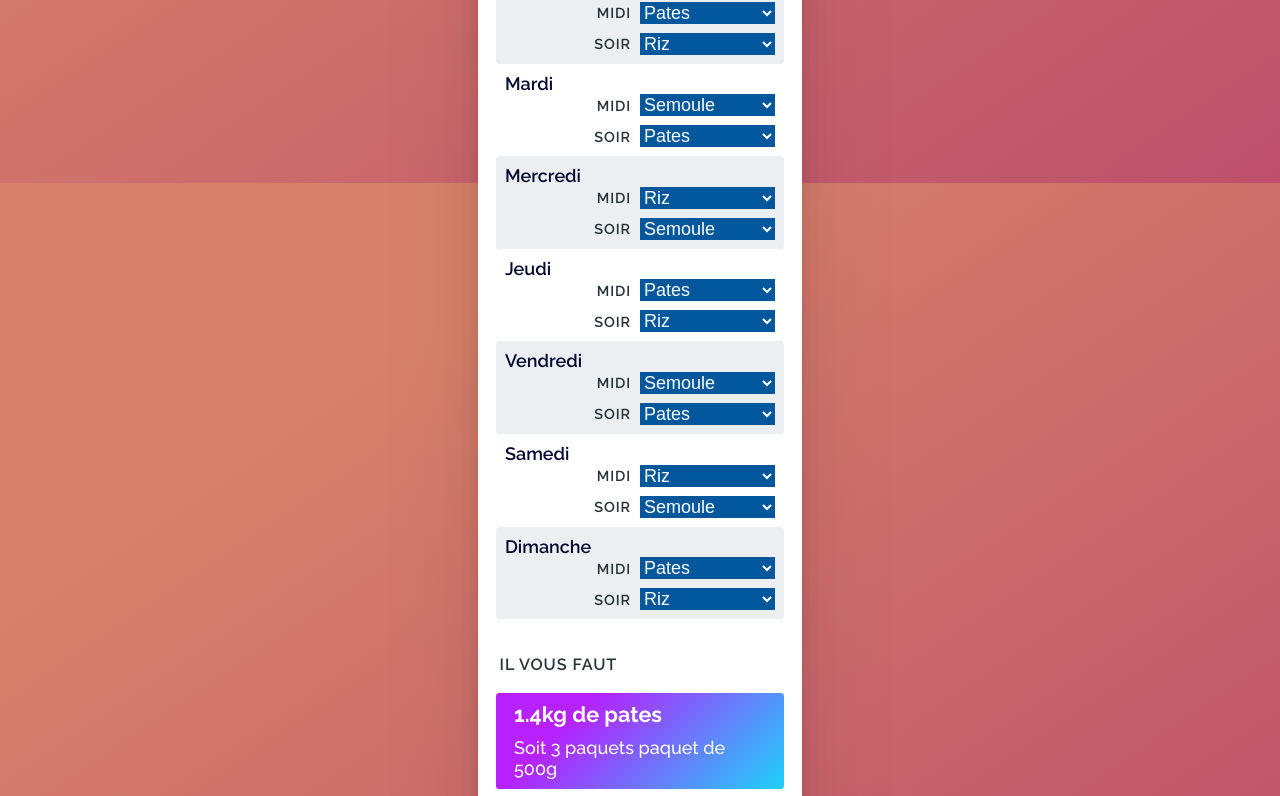
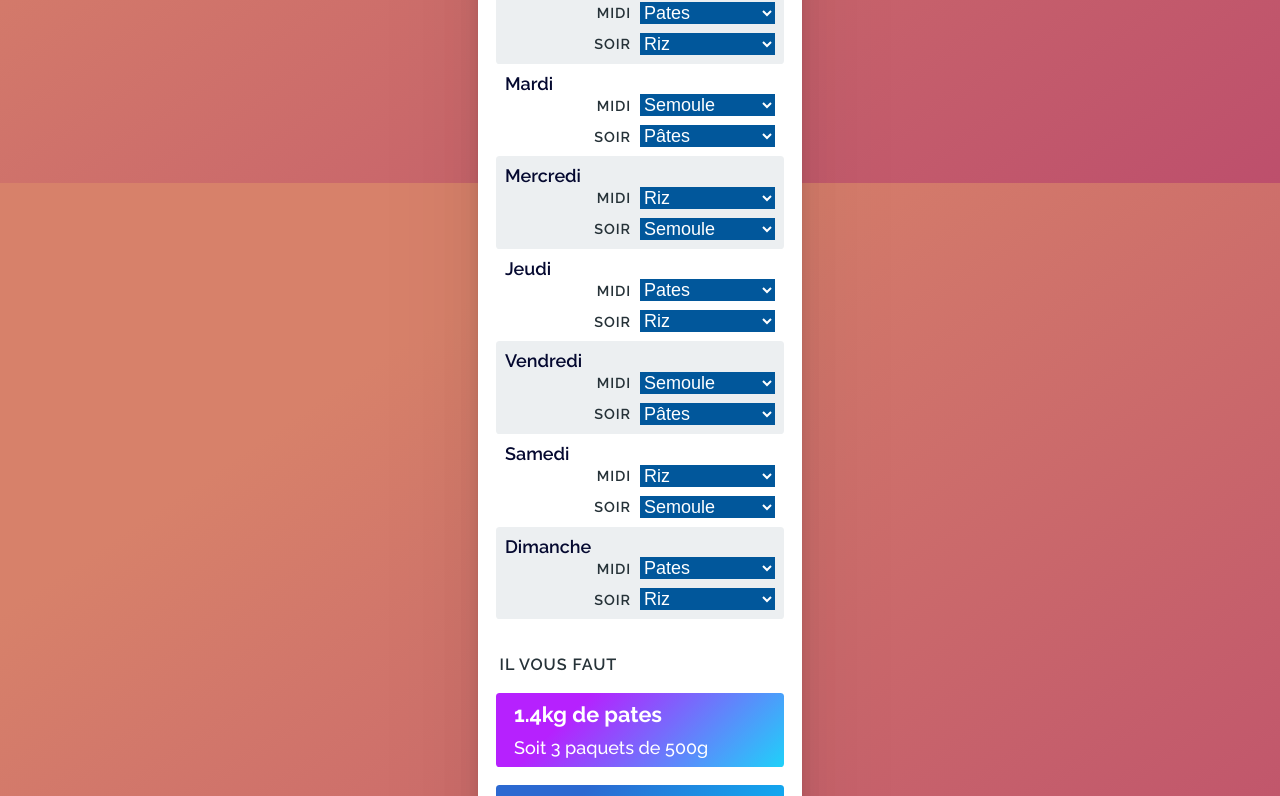
Before and after one commit to etienne-sandbox/semoule-pates-riz, a React (Create React App) app: page / in a window 1280 px wide. Shown: the part 617-1413 px from the top of the page. Built offline with nearby package versions, Linux system fonts and the light colour scheme.

Commit message:
Fix typo

```diff
--- a/src/App.tsx
+++ b/src/App.tsx
@@ -168,7 +168,7 @@ export function App() {
                         );
                       }}
                     >
-                      <option value="pates">Pates</option>
+                      <option value="pates">Pâtes</option>
                       <option value="riz">Riz</option>
                       <option value="semoule">Semoule</option>
                     </select>
@@ -187,7 +187,7 @@ export function App() {
         >
           <h2>{total.patesKg}kg de pates</h2>
           <p>
-            Soit {total.patesPack} {total.patesPack > 1 ? 'paquets' : 'paquet'} paquet de 500g
+            Soit {total.patesPack} {total.patesPack > 1 ? 'paquets' : 'paquet'} de 500g
           </p>
         </div>
         <div
```
